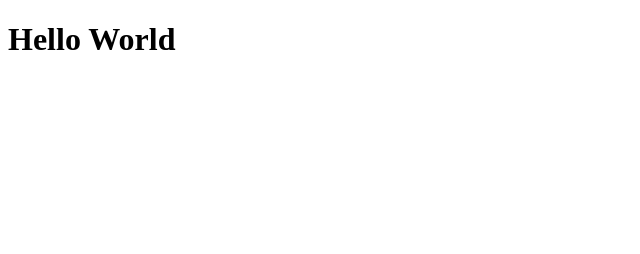
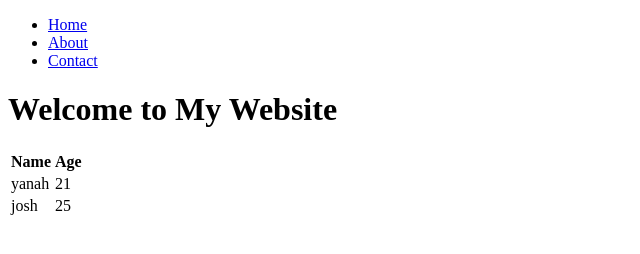
Before and after one commit to yanyanaahh/ITPE6_bautista_Prelim_Exam, a website: page public/index.html in a window 1280 px wide. Shown: the whole page, without its empty margins (0-640 px from the left). Drawn offline with Linux system fonts and the light colour scheme.

Commit message:
added index.html

```diff
--- a/public/index.html
+++ b/public/index.html
@@ -3,9 +3,34 @@
 <head>
     <meta charset="UTF-8">
     <meta name="viewport" content="width=device-width, initial-scale=1.0">
-    <title>Hello World</title>
+    <title>Home</title>
 </head>
 <body>
-    <h1>Hello World</h1>
+    <nav>
+        <ul>
+            <li><a href="#">Home</a></li>
+            <li><a href="#">About</a></li>
+            <li><a href="#">Contact</a></li>
+        </ul>
+    </nav>
+    <h1>Welcome to My Website</h1>
+    <table>
+        <thead>
+            <tr>
+                <th>Name</th>
+                <th>Age</th>
+            </tr>
+        </thead>
+        <tbody>
+            <tr>
+                <td>yanah</td>
+                <td>21</td>
+            </tr>
+            <tr>
+                <td>josh</td>
+                <td>25</td>
+            </tr>
+        </tbody>
+    </table>
 </body>
 </html>
```
